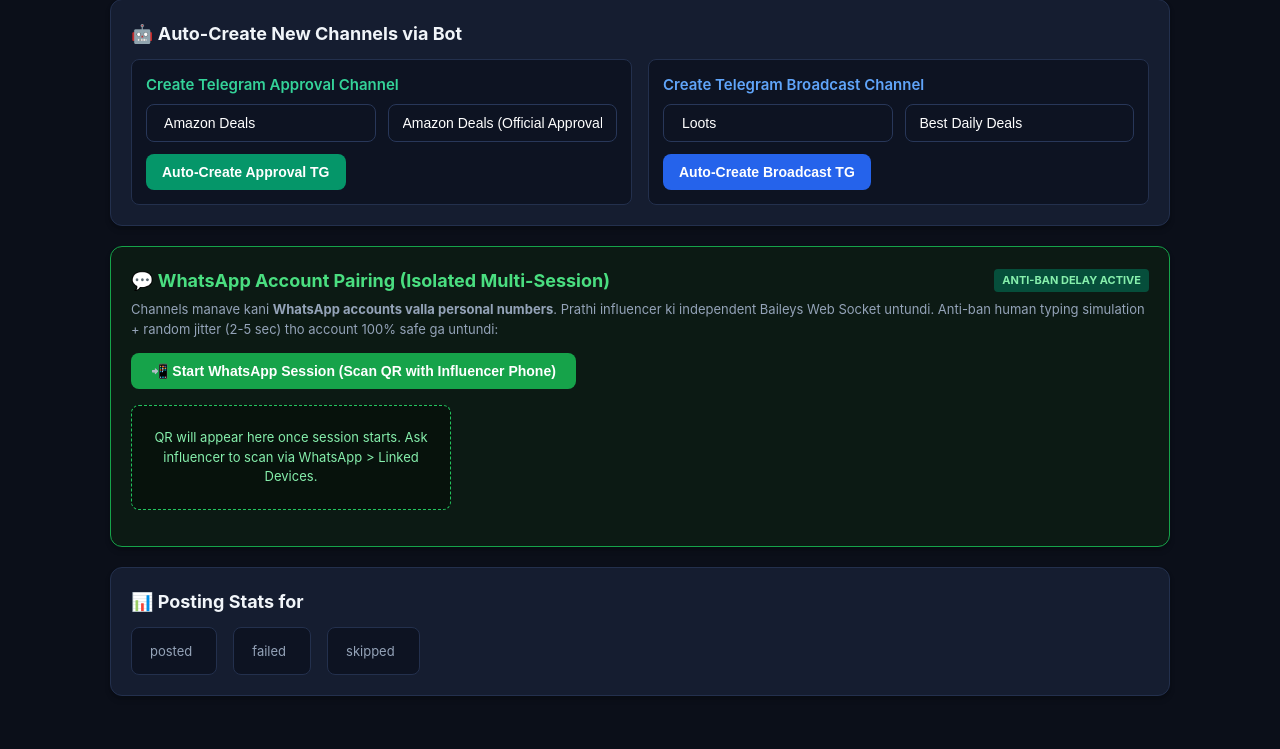
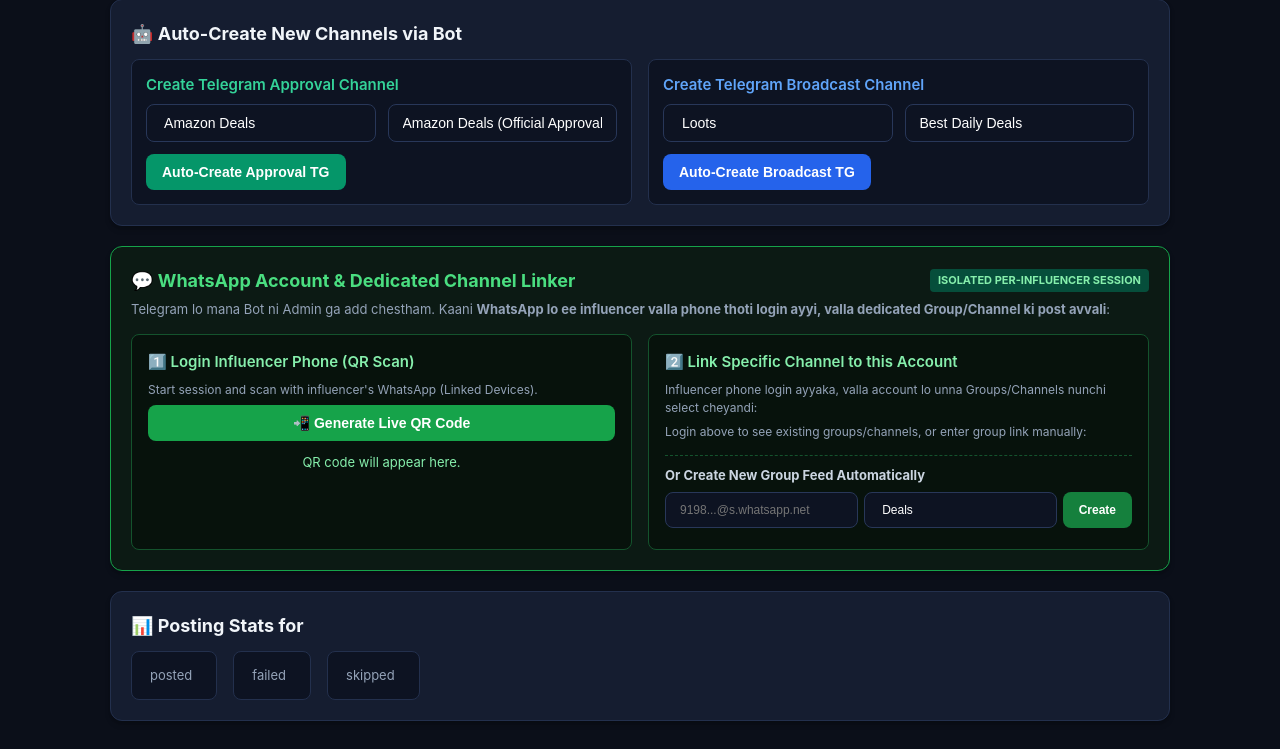
Before and after one commit to charanpendota98-prog/Influencers-deals, a Flask app: template dashboard/templates/influencer.html in a window 1280 px wide. Shown: the part 1146-1895 px from the top of the page. Before the commit the page ends 1842 px from the top, so only its background shows below. Run offline with Flask 3, Linux system fonts and the light colour scheme; the template is opened without the code that fills it, so the values that code supplies are empty.

Commit message:
Implement dynamic WhatsApp phone login and automated channel linking per influencer
Co-authored-by: arena-agent <297053741+arena-agent@users.noreply.github.com>

```diff
--- a/dashboard/app.py
+++ b/dashboard/app.py
@@ -353,6 +353,18 @@
     stats = db.post_stats(inf_id)
     wa_key = WA_SESSION_KEY(inf_id)
 
+    # Check live WhatsApp session status & fetch groups/channels
+    wa_status_info = {"connected": False, "phone": "", "chats": []}
+    try:
+        status_res = _run(whatsapp_client.session_status(wa_key))
+        if status_res.get("status") == "connected":
+            wa_status_info["connected"] = True
+            wa_status_info["phone"] = status_res.get("phone", "")
+            chats = _run(whatsapp_client.list_chats(wa_key))
+            wa_status_info["chats"] = [c for c in chats if c.get("isGroup") or c.get("isChannel")]
+    except Exception:
+        pass
+
     # Generate live preview demo if requested or for display
     demo_sample = (
         "🔥 Portronics Handheld Mini Fan, at Rs.799.\n"
@@ -366,7 +378,7 @@
 
     return render_template("influencer.html", inf=inf, channels=channels,
                            wa_sessions=wa_sessions, stats=stats, wa_key=wa_key,
-                           wa_hub_url=config.WA_HUB_URL,
+                           wa_hub_url=config.WA_HUB_URL, wa_status_info=wa_status_info,
                            demo_approval=demo_approval, demo_broadcast=demo_broadcast)
 
 
@@ -411,6 +423,18 @@
             db.add_channel(inf_id, "whatsapp_group", jid, status="ready")
     except Exception as e:  # pragma: no cover
         res = {"error": str(e)}
+    return redirect(url_for("influencer_detail", inf_id=inf_id))
+
+
+@app.route("/influencer/<int:inf_id>/wa-connect-chat", methods=["POST"])
+def wa_connect_chat(inf_id):
+    """Directly connect an existing WhatsApp Group/Channel from this influencer's logged-in WhatsApp!"""
+    jid = request.form.get("chat_jid", "").strip()
+    role = request.form.get("role", "whatsapp").strip()
+    name = request.form.get("chat_name", "").strip()
+    if jid:
+        db.add_channel(inf_id, "whatsapp_group" if jid.endswith("@g.us") else "whatsapp_channel",
+                       jid, invite_link="", status="ready", role=role)
     return redirect(url_for("influencer_detail", inf_id=inf_id))
 
 
--- a/dashboard/templates/influencer.html
+++ b/dashboard/templates/influencer.html
@@ -224,17 +224,58 @@
 <!-- WHATSAPP SECTION -->
 <section class="card" style="border: 1px solid #16a34a; background: #0c1a14;">
   <div style="display:flex; justify-content:space-between; align-items:center;">
-    <h2 style="color: #4ade80; margin: 0;">💬 WhatsApp Account Pairing (Isolated Multi-Session)</h2>
-    <span style="background:#064e3b; color:#86efac; font-size:11px; padding:3px 8px; border-radius:4px; font-weight:700;">ANTI-BAN DELAY ACTIVE</span>
+    <h2 style="color: #4ade80; margin: 0;">💬 WhatsApp Account &amp; Dedicated Channel Linker</h2>
+    <span style="background:#064e3b; color:#86efac; font-size:11px; padding:3px 8px; border-radius:4px; font-weight:700;">ISOLATED PER-INFLUENCER SESSION</span>
   </div>
-  <p class="hint">Channels manave kani <b>WhatsApp accounts valla personal numbers</b>. Prathi influencer ki independent Baileys Web Socket untundi. Anti-ban human typing simulation + random jitter (2-5 sec) tho account 100% safe ga untundi:</p>
+  <p class="hint">Telegram lo mana Bot ni Admin ga add chestham. Kaani <b>WhatsApp lo ee influencer valla phone thoti login ayyi, valla dedicated Group/Channel ki post avvali</b>:</p>
 
-  <form method="post" action="{{ url_for('pair_wa', inf_id=inf.id) }}" style="margin-top: 14px;">
-    <button type="submit" style="background:#16a34a; font-weight:bold; padding:10px 20px;">📲 Start WhatsApp Session (Scan QR with Influencer Phone)</button>
-  </form>
+  <div style="display:grid; grid-template-columns:repeat(auto-fit, minmax(280px, 1fr)); gap:16px; margin-top:14px;">
+    <!-- Step 1: Login Phone -->
+    <div style="background:#07120c; border:1px solid #14532d; padding:16px; border-radius:8px;">
+      <h3 style="margin-top:0; color:#86efac;">1️⃣ Login Influencer Phone (QR Scan)</h3>
+      <p class="hint" style="font-size:12px;">Start session and scan with influencer's WhatsApp (Linked Devices).</p>
+      <form method="post" action="{{ url_for('pair_wa', inf_id=inf.id) }}">
+        <button type="submit" style="background:#16a34a; width:100%; font-weight:bold;">📲 Generate Live QR Code</button>
+      </form>
+      <div id="qrbox" class="qrbox" data-key="{{ wa_key }}" style="margin-top:12px; text-align:center;">
+        <p class="hint" style="color:#86efac;">QR code will appear here.</p>
+      </div>
+      {% if wa_status_info.connected %}
+        <div style="background:#064e3b; color:#86efac; padding:8px 12px; border-radius:6px; font-weight:bold; font-size:13px; margin-top:10px;">
+          🟢 Connected Phone: +{{ wa_status_info.phone }}
+        </div>
+      {% endif %}
+    </div>
 
-  <div id="qrbox" class="qrbox" data-key="{{ wa_key }}" style="margin: 16px 0; background:#07120c; padding:16px; border-radius:8px; border:1px dashed #22c55e; max-width:320px; text-align:center;">
-    <p class="hint" style="color:#86efac;">QR will appear here once session starts. Ask influencer to scan via WhatsApp &gt; Linked Devices.</p>
+    <!-- Step 2: Auto-Connect their Channel / Group -->
+    <div style="background:#07120c; border:1px solid #14532d; padding:16px; border-radius:8px;">
+      <h3 style="margin-top:0; color:#86efac;">2️⃣ Link Specific Channel to this Account</h3>
+      <p class="hint" style="font-size:12px;">Influencer phone login ayyaka, valla account lo unna Groups/Channels nunchi select cheyandi:</p>
+
+      {% if wa_status_info.chats %}
+        <form method="post" action="{{ url_for('wa_connect_chat', inf_id=inf.id) }}" style="display:flex; flex-direction:column; gap:8px;">
+          <label style="font-size:12px; font-weight:bold; color:#cbd5e1;">Select Group / Channel from Phone:</label>
+          <select name="chat_jid" style="width:100%; padding:8px; font-size:13px;">
+            {% for chat in wa_status_info.chats %}
+              <option value="{{ chat.jid }}">{{ chat.name }} ({{ 'Group' if chat.isGroup else 'Channel' }})</option>
+            {% endfor %}
+          </select>
+          <input type="hidden" name="role" value="whatsapp" />
+          <button type="submit" style="background:#059669; color:white; font-weight:bold; margin-top:4px;">⚡ Connect Selected Channel</button>
+        </form>
+      {% else %}
+        <p class="hint" style="color:#94a3b8; font-size:12px;">Login above to see existing groups/channels, or enter group link manually:</p>
+      {% endif %}
+
+      <div style="margin-top:14px; border-top:1px dashed #14532d; padding-top:10px;">
+        <h4 style="margin:0 0 6px; color:#cbd5e1; font-size:13px;">Or Create New Group Feed Automatically</h4>
+        <form method="post" action="{{ url_for('create_group', inf_id=inf.id) }}" style="display:flex; gap:6px;">
+          <input name="participant" placeholder="9198...@s.whatsapp.net" style="flex:1; font-size:12px;" />
+          <input name="subject" value="{{ inf.name }} Deals" style="flex:1; font-size:12px;" />
+          <button type="submit" style="background:#15803d; font-size:12px;">Create</button>
+        </form>
+      </div>
+    </div>
   </div>
 </section>
 
--- a/influencer_hub/whatsapp_client.py
+++ b/influencer_hub/whatsapp_client.py
@@ -34,6 +34,12 @@
     return (await _request("GET", "/sessions")).get("sessions", [])
 
 
+async def list_chats(session_key: str) -> list[dict]:
+    res = await _request("GET", f"/sessions/{session_key}/chats")
+    return res.get("chats", [])
+    return (await _request("GET", "/sessions")).get("sessions", [])
+
+
 async def create_session(influencer_id: int, label: str) -> dict:
     """Start a new WA session for an influencer; returns a QR token to render."""
     return await _request("POST", "/sessions", json={
```
Also changed, not shown: wa_hub/server.js (+9 -0 lines), wa_hub/wa_manager.js (+13 -0 lines).
